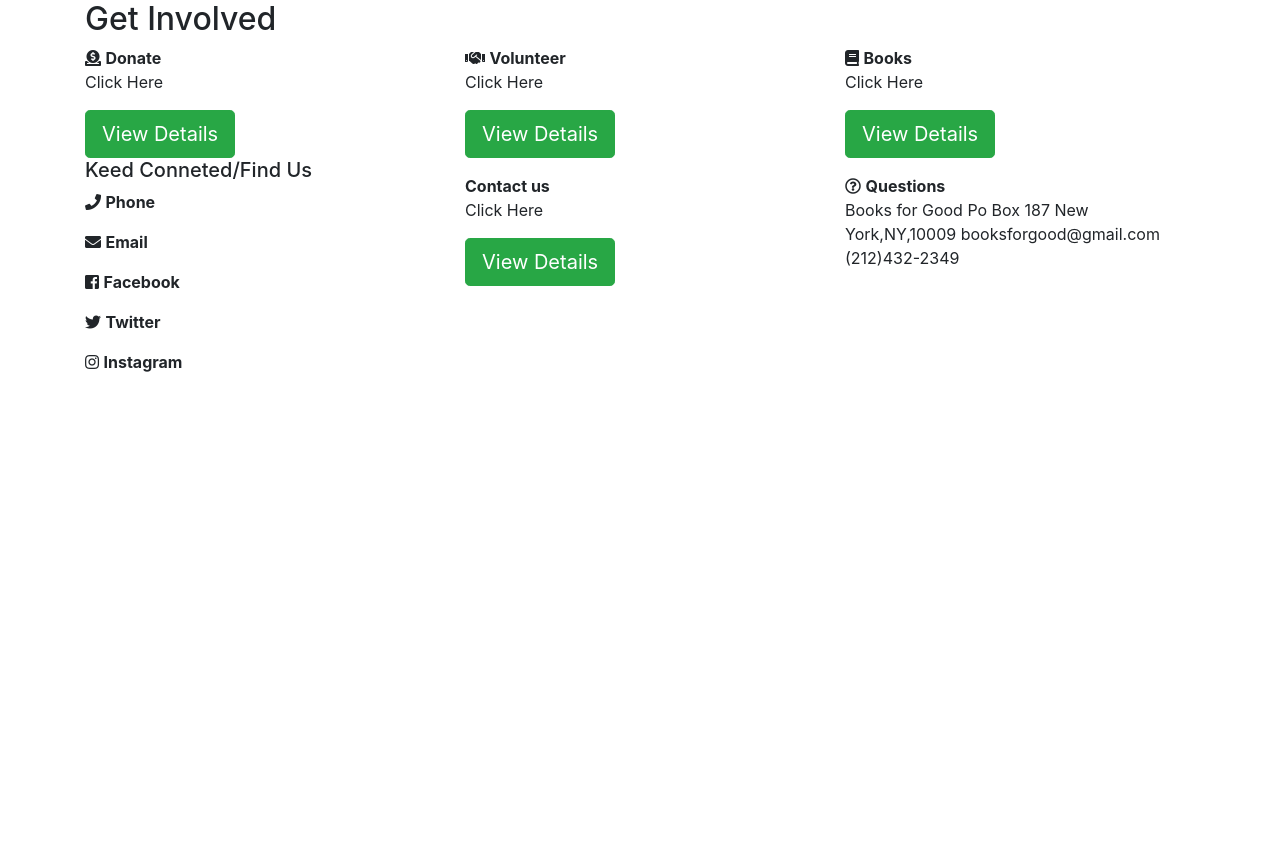
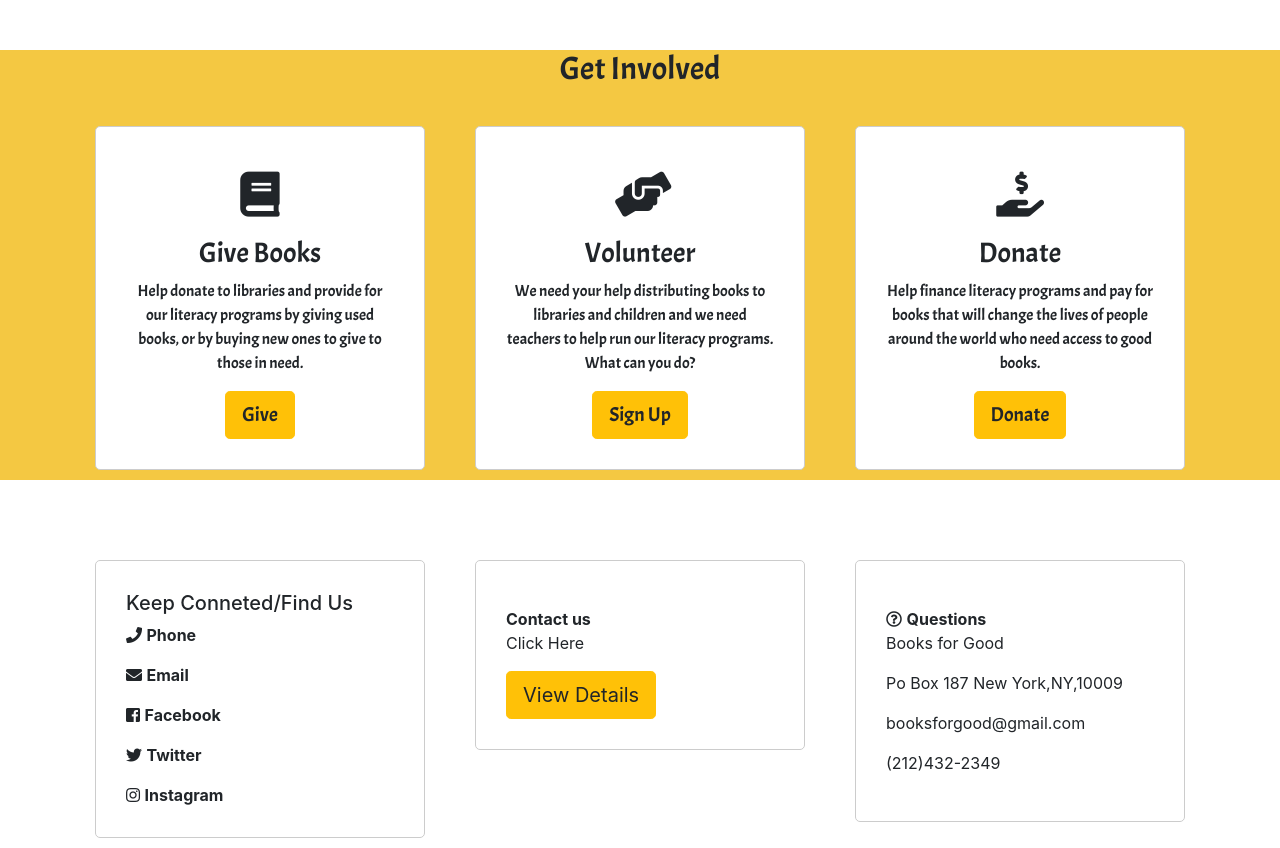
Before and after one commit to altheasophia/BooksForGoodLIPProject, a plain HTML site: page Leslie.html in a window 1280 px wide. Before the commit the page ends 800 px from the top, so only its background shows below. Drawn offline with nearby package versions, Linux system fonts and the light colour scheme.

Commit message:
header, get involved, start of team and services

```diff
--- a/Althea.CSS
+++ b/Althea.CSS
@@ -1,8 +1,10 @@
 
-
+.body{
+    color: black;
+}
 
 .nav-link {
-    fontweight: lighter;
+    font-weight: lighter;
 }
 .nav-link:hover {
     font-weight: bold;
@@ -26,6 +28,7 @@ header{
    margin-top:50px;
     width:100%;
     margin-bottom: 50px;
+    background-color: #f4c842;
 }
 
 .getinvolved i{
--- a/Leslie.CSS
+++ b/Leslie.CSS
@@ -1,4 +1,32 @@
+
+
 .getinvolved{
     text-align: center;
-    color:#fff;
+    font-family: "Acme", cursive;
+   padding: 50px, 0, 80px;
+   margin-top:50px;
+    width:100%;
+    margin-bottom: 50px;
+    background-color: #f4c842;
 }
+
+.getinvolved i{
+    width: 50px;
+    height: 50px;
+    font-size: 45px;
+    margin-top: 15px;
+    margin-bottom: 15px;
+}
+
+.options{
+    background-color: #fff;
+    margin: 10px;
+    padding:30px ;
+    border: 1px solid #ccc;
+    border-radius: 5px;
+    margin-top: 30px
+}
+
+.footer{
+    font-family: "Acme", cursive;
+}
--- a/Leslie.html
+++ b/Leslie.html
@@ -4,50 +4,65 @@
         <head>
             <link rel="stylesheet" href="https://stackpath.bootstrapcdn.com/bootstrap/4.3.1/css/bootstrap.min.css" integrity="sha384-ggOyR0iXCbMQv3Xipma34MD+dH/1fQ784/j6cY/iJTQUOhcWr7x9JvoRxT2MZw1T" crossorigin="anonymous">
             <link rel="stylesheet" href="https://use.fontawesome.com/releases/v5.7.2/css/all.css" integrity="sha384-fnmOCqbTlWIlj8LyTjo7mOUStjsKC4pOpQbqyi7RrhN7udi9RwhKkMHpvLbHG9Sr" crossorigin="anonymous">
-            <link rel="stylesheet" type="text/css" href="style.css">
+            <link rel="stylesheet" type="text/css" href="Leslie.CSS">
+           <link href="https://fonts.googleapis.com/css?family=Abril+Fatface|Acme" rel="stylesheet">
         </head>
-        <section class="getinvoled">
-          <div class="container">
-              <h2>Get Involved</h2>
+        <body>
+
+
+
+
+<!----- begin get involved section------>
+<section class= "getinvolved">
+
+    <div class= "container">
+     <h2><font color= "">Get Involved</font></h2>
+
      <div class="row">
-                  <!-- first panel -->
-                  <div class="col-md-4 col-lg-4">
-                      <div class="options">
-                          <i class="fas fa-donate"></i>
-                          <span><strong>Donate</strong></span>
-                          <p>Click Here</p>
-                          <button class="btn btn-lg btn-success">View Details</button>
+
+        <!----first panel----->
+        <div class= "col-md-4 col-lg-4">
+            <div class= "options">
+                <i class="fas fa-book"></i>
+                <h3>Give Books</h3>
+                <p>Help donate to libraries and provide for our literacy programs by giving used books, or by buying new ones to give to those in need.</p>
+                <button class="btn btn-lg btn-warning">Give</button>
             </div>
         </div>
-                  <!-- second panel -->
-                  <div class="col-md-4 col-lg-4">
-                      <div class="options">
-                          <i class="fas fa-handshake"></i>
-                          <span><strong>Volunteer</strong></span>
-                          <p>Click Here</p>
-                          <button class="btn btn-lg btn-success">View Details</button>
+        <!---- second panel------->
+        <div class= "col-md-4 col-lg-4">
+             <div class= "options">
+                 <i class="fas fa-hands-helping"></i>
+                 <h3>Volunteer</h3>
+                 <p>We need your help distributing books to libraries and children and we need teachers to help run our literacy programs. What can you do?</p>
+                 <button class="btn btn-lg btn-warning">Sign Up</button>
              </div>
         </div>
-                  <!-- thrid panel -->
-                  <div class="col-md-4 col-lg-4">
-                      <div class="options">
-                          <i class="fas fa-book"></i>
-                          <span><strong>Books</strong></span>
-                          <p>Click Here</p>
-                          <button class="btn btn-lg btn-success">View Details</button>
+       <!----------- third panel----------->
+        <div class= "col-md-4 col-lg-4">
+             <div class= "options">
+                 <i class="fas fa-hand-holding-usd"></i>
+                 <h3>Donate</h3>
+                 <p>Help finance literacy programs and pay for books that will change the lives of people around the world who need access to good books.</p>
+                 <button class="btn btn-lg btn-warning">Donate</button>
              </div>
         </div>
      </div>
+
     </div>
+
 </section>
-        <!-- end of Get Involed ------------------------>
+<!------- end get involved section-------->
+
+
+
          <section class="Footer">
           <div class="container">
               <div class="row">
                   <!-- first panel -->
                   <div class="col-md-4 col-lg-4">
                       <div class="options">
-                          <h5>Keed Conneted/Find Us</h5>
+                          <h5>Keep Conneted/Find Us</h5>
                           <i class="fas fa-phone"></i>
                           <span><strong>Phone</strong></span>
                           <p></p>
@@ -70,7 +85,7 @@
                           <p></p>
                           <span><strong>Contact us</strong></span>
                           <p>Click Here</p>
-                          <button class="btn btn-lg btn-success">View Details</button>
+                          <button class="btn btn-lg btn-warning">View Details</button>
                       </div>
                   </div>
                   <!-- thrid panel -->
@@ -79,7 +94,10 @@
                           <p></p>
                           <i class="far fa-question-circle"></i>
                           <span><strong>Questions</strong></span>
-                          <p>Books for Good Po Box 187 New York,NY,10009 booksforgood@gmail.com (212)432-2349</p>
+                          <p>Books for Good</p>
+                          <p>Po Box 187 New York,NY,10009</p>
+                          <p>booksforgood@gmail.com</p>
+                          <p>(212)432-2349</p>
                       </div>
                   </div>
               </div>
```
Also changed, not shown: Althea.html (+18 -14 lines). Lines whose indentation alone changed are shown as unchanged.
